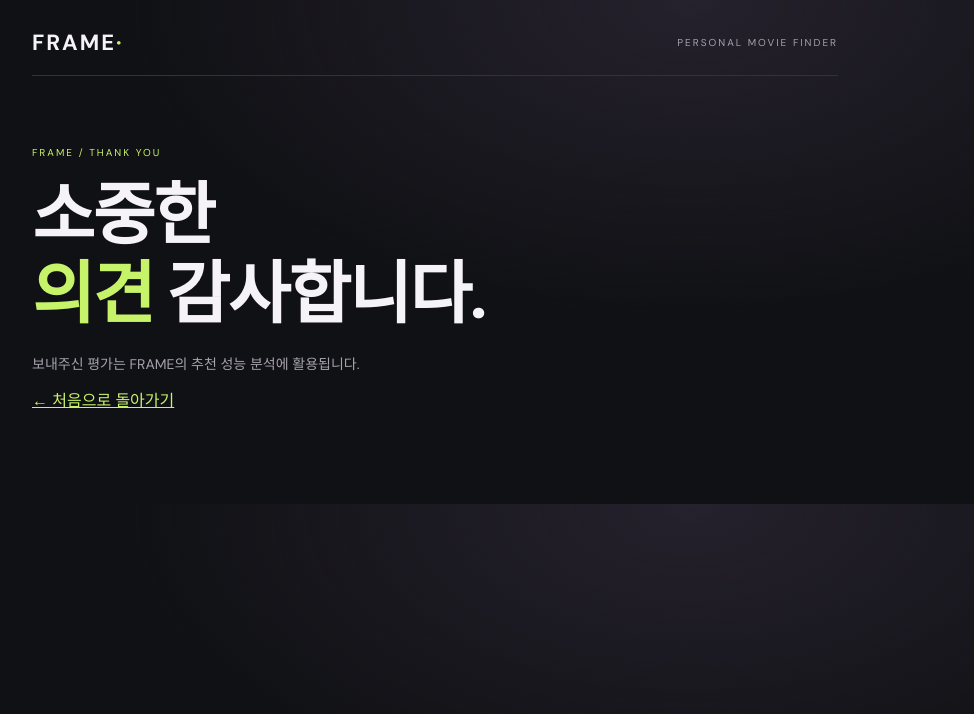
After one commit to hwosuni/FRAME_movie_site, a Flask app: template templates/thanks.html in a window 1280 px wide. The commit adds this page. Shown: the top 714 px of the page, without its empty margins (205-1179 px from the left). Run offline with Flask 3, Linux system fonts and the light colour scheme; the template is opened without the code that fills it, so the values that code supplies are empty.

Commit message:
Complete FRAME movie recommendation site

```diff
--- a/app.py
+++ b/app.py
@@ -1,15 +1,41 @@
+
 import os
+import json
 import requests
-from pathlib import Path
+import sqlite3
+import uuid
+from datetime import datetime
 from flask import Flask, render_template, request
 from dotenv import load_dotenv
+from openai import OpenAI
 
 load_dotenv(override=True)
+
+DB_NAME = "frame.db"
+
+
+def init_db():
+    with sqlite3.connect(DB_NAME) as conn:
+        conn.execute("""
+            CREATE TABLE IF NOT EXISTS evaluations (
+                recommendation_id TEXT PRIMARY KEY,
+                preferences TEXT,
+                movie_ids TEXT,
+                suitability INTEGER,
+                satisfaction INTEGER,
+                comment TEXT,
+                created_at TEXT
+            )
+        """)
+
+
+init_db()
+
 app = Flask(__name__)
 
 TMDB_API_KEY = os.getenv("TMDB_API_KEY")
-
-print("API 키 읽기 성공:", bool(TMDB_API_KEY))
+OPENAI_API_KEY = os.getenv("OPENAI_API_KEY")
+OPENAI_MODEL = os.getenv("OPENAI_MODEL", "gpt-6.1-sol")
 
 GENRE_IDS = {
     "액션": 28,
@@ -25,20 +51,164 @@ GENRE_IDS = {
 }
 
 
+def recommend_movies(movies, preferences):
+    if not movies:
+        return []
+
+    client = OpenAI(api_key=OPENAI_API_KEY)
+
+    candidates = []
+
+    for movie in movies[:10]:
+        candidates.append({
+            "id": movie["id"],
+            "title": movie["title"],
+            "overview": movie.get("overview", ""),
+            "genres": movie["genre_names"],
+            "release_date": movie.get("release_date", ""),
+            "rating": movie.get("vote_average", 0)
+        })
+
+    prompt = f"""
+너는 영화 추천 서비스 FRAME의 영화 추천 담당자야.
+
+사용자의 취향:
+{json.dumps(preferences, ensure_ascii=False)}
+
+추천할 영화 후보:
+{json.dumps(candidates, ensure_ascii=False)}
+
+다음 규칙을 반드시 지켜.
+
+1. 후보 영화에 포함된 영화만 추천해.
+2. 영화의 줄거리와 장르에 근거해서 판단해.
+3. 줄거리에 없는 내용을 추측해서 사실처럼 말하지 마.
+4. 추가 요청을 가장 중요한 추천 기준으로 삼아.
+5. 추가 요청에 명시된 배경, 소재, 상황 등을 충족하지 못하면 추천하지 마.
+6. 피하고 싶은 요소가 뚜렷하게 포함된 영화는 제외해.
+7. 추가 요청을 충족하는 영화 중 선호 장르와 보고 싶은 요소에 맞는 영화를 골라.
+8. 추가 요청을 충족하는 영화가 5개보다 적으면 억지로 개수를 채우지 마.
+9. 각 영화의 추천 이유는 구체적이고 간결하게 작성해.
+10. 후보에 없는 영화 ID를 만들지 마.
+
+반드시 다음 JSON 형식으로만 답변해.
+다른 설명이나 마크다운은 쓰지 마.
+
+{{
+  "recommendations": [
+    {{
+      "movie_id": 123,
+      "reason": "추천 이유"
+    }}
+  ]
+}}
+"""
+
+    response = client.responses.create(
+        model=OPENAI_MODEL,
+        input=prompt
+    )
+
+    result = json.loads(response.output_text)
+
+    movie_by_id = {movie["id"]: movie for movie in movies}
+    recommended_movies = []
+
+    for item in result.get("recommendations", []):
+        movie = movie_by_id.get(item.get("movie_id"))
+
+        if movie:
+            movie["ai_reason"] = item.get("reason", "")
+            recommended_movies.append(movie)
+
+    return recommended_movies
+
+
+def save_recommendation(recommendation_id, preferences, movies):
+    with sqlite3.connect(DB_NAME) as conn:
+        conn.execute("""
+            INSERT INTO evaluations (
+                recommendation_id, preferences, movie_ids, created_at
+            )
+            VALUES (?, ?, ?, ?)
+        """, (
+            recommendation_id,
+            json.dumps(preferences, ensure_ascii=False),
+            json.dumps([movie["id"] for movie in movies]),
+            datetime.now().isoformat(timespec="seconds")
+        ))
+
+
+def save_evaluation(recommendation_id, suitability, satisfaction, comment):
+    with sqlite3.connect(DB_NAME) as conn:
+        cursor = conn.execute("""
+            UPDATE evaluations
+            SET suitability = ?, satisfaction = ?, comment = ?
+            WHERE recommendation_id = ?
+        """, (suitability, satisfaction, comment, recommendation_id))
+
+        return cursor.rowcount > 0
+
+
+@app.route("/rate", methods=["POST"])
+def rate():
+    try:
+        recommendation_id = request.form.get("recommendation_id", "")
+        suitability = int(request.form.get("suitability", 0))
+        satisfaction = int(request.form.get("satisfaction", 0))
+        comment = request.form.get("comment", "").strip()
+
+        if not (1 <= suitability <= 5 and 1 <= satisfaction <= 5):
+            return "평가 점수를 확인해주세요.", 400
+
+        saved = save_evaluation(
+            recommendation_id,
+            suitability,
+            satisfaction,
+            comment
+        )
+
+        if not saved:
+            return "평가 기록을 찾을 수 없습니다.", 404
+
+        return render_template("thanks.html")
+
+    except (ValueError, sqlite3.Error) as e:
+        print("평가 저장 오류:", e)
+        return "평가 저장에 실패했습니다.", 500
+
+
 @app.route("/", methods=["GET", "POST"])
 def home():
     movies = []
     error = None
+    preferences = None
+    recommendation_id = None
 
     if request.method == "POST":
         genres = request.form.getlist("genres")
+        features = request.form.getlist("features")
+        avoid = request.form.getlist("avoid")
+        context = request.form.get("context", "상관없음")
+        extra = request.form.get("extra", "").strip()
 
         genre_ids = [
             GENRE_IDS[g] for g in genres if g in GENRE_IDS
         ]
 
+        preferences = {
+            "선호 장르": genres,
+            "보고 싶은 요소": features,
+            "피하고 싶은 요소": avoid,
+            "관람 상황": context,
+            "추가 요청": extra
+        }
+
         if not TMDB_API_KEY:
-            error = ".env 파일에서 API 키를 찾지 못했습니다."
+            error = "TMDB API 키를 찾지 못했습니다."
+
+        elif not OPENAI_API_KEY:
+            error = "OpenAI API 키를 찾지 못했습니다."
 
         elif not genre_ids:
             error = "장르를 하나 이상 선택해주세요."
@@ -52,6 +222,7 @@ def home():
                         "language": "ko-KR",
                         "with_genres": ",".join(map(str, genre_ids)),
                         "sort_by": "popularity.desc",
+                        "release_date.lte": datetime.now().strftime("%Y-%m-%d"),
                         "page": 1
                     },
                     timeout=15
@@ -60,24 +231,55 @@ def home():
                 response.raise_for_status()
                 movies = response.json().get("results", [])
 
-                for movie in movies:
-                    movie["genre_names"] = [
-                        name for name, genre_id in GENRE_IDS.items()
-                        if genre_id in movie.get("genre_ids", [])
-                    ]
+                # 개봉일이 없거나 미래인 영화 제외
+                today = datetime.now().strftime("%Y-%m-%d")
+
+                movies = [
+                    movie for movie in movies
+                    if movie.get("release_date")
+                    and movie["release_date"] <= today
+                ]
+
+                # TMDB에서 가져온 영화가 없는 경우
+                if not movies:
+                    error = "조건에 맞는 개봉 영화를 찾지 못했어요. 장르를 변경해 다시 시도해 주세요."
+
+                else:
+                    for movie in movies:
+                        movie["genre_names"] = [
+                            name for name, genre_id in GENRE_IDS.items()
+                            if genre_id in movie.get("genre_ids", [])
+                        ]
+
+                    # AI가 사용자 취향에 맞는 영화를 선별
+                    movies = recommend_movies(movies, preferences)
+
+                    if not movies:
+                        error = "입력한 취향에 맞는 영화를 찾지 못했어요. 장르나 추가 요청을 변경해 다시 시도해 주세요."
+
+                    else:
+                        recommendation_id = str(uuid.uuid4())
+                        save_recommendation(
+                            recommendation_id,
+                            preferences,
+                            movies
+                        )
 
             except requests.exceptions.RequestException as e:
-                print(e)
-                error = "TMDB 연결에 실패했습니다. API 키와 인터넷을 확인해주세요."
-    print("요청 방식:", request.method)
-    print("영화 개수:", len(movies))
+                print("TMDB 오류:", e)
+                error = "TMDB 연결에 실패했습니다."
+
+            except Exception as e:
+                print("AI 추천 오류:", e)
+                error = "AI 추천에 실패했습니다. API 키와 사용량을 확인해주세요."
 
     return render_template(
         "index.html",
-        submitted=bool(movies),
-        preferences=None,
+        submitted=(request.method == "POST"),
+        preferences=preferences,
         movies=movies,
-        error=error
+        error=error,
+        recommendation_id=recommendation_id
     )
 
 
--- a/requirements.txt
+++ b/requirements.txt
@@ -2,3 +2,4 @@ Flask
 requests
 python-dotenv
 gunicorn
+openai
--- /dev/null
+++ b/templates/thanks.html
@@ -0,0 +1,25 @@
+
+<!doctype html>
+<html lang="ko">
+<head>
+  <meta charset="utf-8">
+  <meta name="viewport" content="width=device-width, initial-scale=1">
+  <title>FRAME — Thank You</title>
+  <link rel="stylesheet" href="{{ url_for('static', filename='style.css') }}">
+</head>
+<body>
+  <main class="wrap">
+    <header class="top">
+      <span class="logo">FRAME<span>·</span></span>
+      <span class="tag">PERSONAL MOVIE FINDER</span>
+    </header>
+
+    <section class="hero">
+      <p class="eyebrow">FRAME / THANK YOU</p>
+      <h1>소중한<br><em>의견</em> 감사합니다.</h1>
+      <p class="sub">보내주신 평가는 FRAME의 추천 성능 분석에 활용됩니다.</p>
+      <a class="back" href="/">← 처음으로 돌아가기</a>
+    </section>
+  </main>
+</body>
+</html>
```
Also changed, not shown: static/style.css (+89 -0 lines), templates/index.html (+84 -1 lines), 1 other file.
